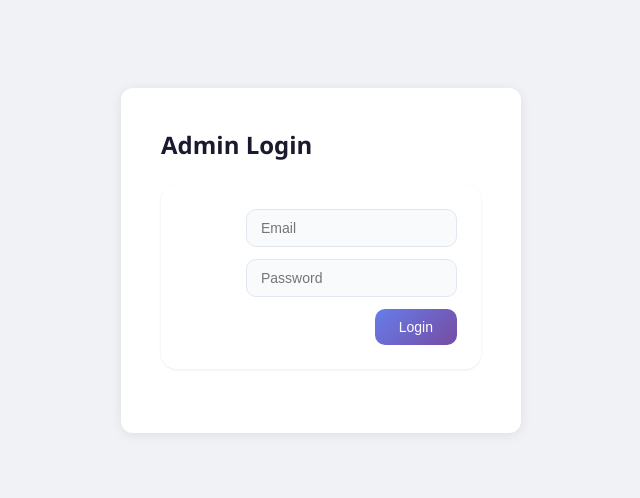
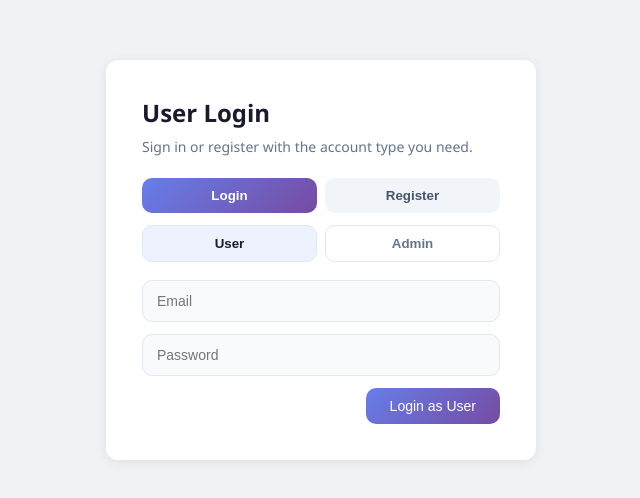
Before and after one commit to tanishq2526/Category-logic-backend.git.io, a React (Vite) app in the folder frontend/: page /login in a window 1280 px wide. Shown: the part 140-638 px from the top of the page, without its empty margins (319-959 px from the left). Built offline with nearby package versions, Linux system fonts and the light colour scheme.

Commit message:
Modified and updated auth for user and admin both

```diff
--- a/frontend/src/App.jsx
+++ b/frontend/src/App.jsx
@@ -13,10 +13,11 @@ import GiftCards from "./pages/admin/GiftCards";
 import Profile from "./pages/admin/Profile";
 // import Orders from "./pages/admin/Orders";
 import Login from "./pages/Login";
+import UserHome from "./pages/UserHome";
 
 function AdminLayout({ children }) {
   return (
-    <ProtectedRoute>
+    <ProtectedRoute role="admin">
       <div
         style={{ display: "flex", minHeight: "100vh", background: "#f8fafc" }}
       >
@@ -43,6 +44,14 @@ function App() {
       <Routes>
         <Route path="/" element={<Navigate to="/login" replace />} />
         <Route path="/login" element={<Login />} />
+        <Route
+          path="/user/home"
+          element={
+            <ProtectedRoute role="user">
+              <UserHome />
+            </ProtectedRoute>
+          }
+        />
 
         <Route
           path="/admin/dashboard"
--- a/frontend/src/components/ProtectedRoute.jsx
+++ b/frontend/src/components/ProtectedRoute.jsx
@@ -1,10 +1,23 @@
 import { Navigate } from "react-router-dom";
 
-function ProtectedRoute({ children }) {
+function ProtectedRoute({ children, role }) {
   const token = localStorage.getItem("token");
+  const storedUser = localStorage.getItem("user");
+  let user = null;
+
+  try {
+    user = storedUser ? JSON.parse(storedUser) : null;
+  } catch {
+    localStorage.removeItem("token");
+    localStorage.removeItem("user");
+  }
 
   if (!token) {
     return <Navigate to="/login" />;
+  }
+
+  if (role && user?.role !== role) {
+    return <Navigate to={user?.role === "admin" ? "/admin/dashboard" : "/user/home"} />;
   }
 
   return children;
--- a/frontend/src/pages/Login.jsx
+++ b/frontend/src/pages/Login.jsx
@@ -1,33 +1,152 @@
-import { useState } from "react";
+import { useMemo, useState } from "react";
 import { useNavigate } from "react-router-dom";
 
+const initialForm = {
+  name: "",
+  email: "",
+  phone: "",
+  password: "",
+  confirmPassword: "",
+  secretKey: "",
+};
+
+const inputStyle = {
+  width: "100%",
+  minWidth: 0,
+  flex: "none",
+  padding: "12px 14px",
+  border: "1.5px solid #e2e8f0",
+  borderRadius: "10px",
+  background: "#f8fafc",
+  fontSize: "14px",
+};
+
 function Login() {
-  const [email, setEmail] = useState("");
-  const [password, setPassword] = useState("");
-  const [error, setError] = useState("");
   const navigate = useNavigate();
+  const [mode, setMode] = useState("login");
+  const [accountType, setAccountType] = useState("user");
+  const [form, setForm] = useState(initialForm);
+  const [message, setMessage] = useState({ type: "", text: "" });
+  const [loading, setLoading] = useState(false);
 
-  const handleSubmit = async (e) => {
-    e.preventDefault();
-    setError("");
+  const isRegister = mode === "register";
+  const isAdmin = accountType === "admin";
 
-    const res = await fetch("/api/auth/login", {
-      method: "POST",
-      headers: { "Content-Type": "application/json" },
-      body: JSON.stringify({ email, password }),
-    });
+  const title = useMemo(() => {
+    if (isRegister) return isAdmin ? "Create Admin Account" : "Create User Account";
+    return isAdmin ? "Admin Login" : "User Login";
+  }, [isAdmin, isRegister]);
 
-    const data = await res.json();
+  const updateForm = (key, value) => {
+    setForm((current) => ({ ...current, [key]: value }));
+    setMessage({ type: "", text: "" });
+  };
 
-    if (data.success) {
+  const resetForm = () => {
+    setForm(initialForm);
+    setMessage({ type: "", text: "" });
+  };
+
+  const switchMode = (nextMode) => {
+    setMode(nextMode);
+    resetForm();
+  };
+
+  const switchAccountType = (nextType) => {
+    setAccountType(nextType);
+    setMessage({ type: "", text: "" });
+  };
+
+  const redirectByRole = (user) => {
+    if (user?.role === "admin") {
+      navigate("/admin/dashboard", { replace: true });
+      return;
+    }
+
+    navigate("/user/home", { replace: true });
+  };
+
+  const validate = () => {
+    if (!form.email.trim() || !form.password) {
+      return "Email and password are required";
+    }
+
+    if (isRegister) {
+      if (!form.name.trim()) return "Name is required";
+      if (form.password.length < 6) return "Password must be at least 6 characters";
+      if (form.password !== form.confirmPassword) return "Passwords do not match";
+      if (isAdmin && !form.secretKey.trim()) return "Admin secret key is required";
+    }
+
+    return "";
+  };
+
+  const handleSubmit = async (event) => {
+    event.preventDefault();
+
+    const validationError = validate();
+    if (validationError) {
+      setMessage({ type: "error", text: validationError });
+      return;
+    }
+
+    setLoading(true);
+    setMessage({ type: "", text: "" });
+
+    try {
+      const endpoint = isRegister
+        ? isAdmin
+          ? "/api/auth/register-admin"
+          : "/api/auth/register"
+        : "/api/auth/login";
+
+      const payload = isRegister
+        ? {
+            name: form.name,
+            email: form.email,
+            phone: form.phone,
+            password: form.password,
+            ...(isAdmin && { secretKey: form.secretKey }),
+          }
+        : {
+            email: form.email,
+            password: form.password,
+          };
+
+      const response = await fetch(endpoint, {
+        method: "POST",
+        headers: { "Content-Type": "application/json" },
+        body: JSON.stringify(payload),
+      });
+
+      const data = await response.json();
+
+      if (!response.ok || !data.success) {
+        setMessage({
+          type: "error",
+          text: data.message || "Authentication failed",
+        });
+        return;
+      }
+
+      if (!isRegister && data.user?.role !== accountType) {
+        setMessage({
+          type: "error",
+          text: `This account is registered as ${data.user?.role}. Select ${data.user?.role} to continue.`,
+        });
+        return;
+      }
+
       localStorage.setItem("token", data.token);
       localStorage.setItem("user", JSON.stringify(data.user));
-
-      if (data.user.role === "admin") {
-        navigate("/admin/dashboard");
-      } else {
-        navigate("/");
-      }
+      redirectByRole(data.user);
+    } catch (error) {
+      setMessage({
+        type: "error",
+        text: error.message || "Something went wrong",
+      });
+    } finally {
+      setLoading(false);
     }
   };
 
@@ -39,54 +158,172 @@ function Login() {
         alignItems: "center",
         justifyContent: "center",
         background: "#f0f2f5",
+        padding: "24px",
       }}
     >
       <div
         style={{
           background: "white",
-          padding: "40px",
+          padding: "36px",
           borderRadius: "12px",
           boxShadow: "0 2px 12px rgba(0,0,0,0.08)",
           width: "100%",
-          maxWidth: "400px",
+          maxWidth: "430px",
         }}
       >
-        <h1 style={{ marginBottom: "24px", color: "#1a1a2e" }}>Admin Login</h1>
+        <h1 style={{ marginBottom: "8px", color: "#1a1a2e" }}>{title}</h1>
+        <p style={{ marginBottom: "22px", color: "#64748b", fontSize: "14px" }}>
+          Sign in or register with the account type you need.
+        </p>
 
-        {error && (
+        <div
+          style={{
+            display: "grid",
+            gridTemplateColumns: "1fr 1fr",
+            gap: "8px",
+            marginBottom: "12px",
+          }}
+        >
+          {["login", "register"].map((item) => (
+            <button
+              key={item}
+              type="button"
+              onClick={() => switchMode(item)}
+              style={{
+                border: "none",
+                borderRadius: "10px",
+                padding: "10px 12px",
+                cursor: "pointer",
+                fontWeight: "600",
+                color: mode === item ? "white" : "#475569",
+                background:
+                  mode === item
+                    ? "linear-gradient(135deg, #667eea, #764ba2)"
+                    : "#f1f5f9",
+              }}
+            >
+              {item === "login" ? "Login" : "Register"}
+            </button>
+          ))}
+        </div>
+
+        <div
+          style={{
+            display: "grid",
+            gridTemplateColumns: "1fr 1fr",
+            gap: "8px",
+            marginBottom: "18px",
+          }}
+        >
+          {["user", "admin"].map((item) => (
+            <button
+              key={item}
+              type="button"
+              onClick={() => switchAccountType(item)}
+              style={{
+                border: "1px solid #e2e8f0",
+                borderRadius: "10px",
+                padding: "10px 12px",
+                cursor: "pointer",
+                fontWeight: "600",
+                color: accountType === item ? "#1a1a2e" : "#64748b",
+                background: accountType === item ? "#eef2ff" : "white",
+              }}
+            >
+              {item === "user" ? "User" : "Admin"}
+            </button>
+          ))}
+        </div>
+
+        {message.text && (
           <div
             style={{
-              background: "#ffe0e0",
-              color: "#e94560",
+              background: message.type === "error" ? "#ffe0e0" : "#dcfce7",
+              color: message.type === "error" ? "#e94560" : "#166534",
               padding: "10px",
               borderRadius: "8px",
               marginBottom: "16px",
               fontSize: "14px",
             }}
           >
-            {error}
+            {message.text}
           </div>
         )}
 
         <form
           onSubmit={handleSubmit}
-          style={{ display: "flex", flexDirection: "column", gap: "12px" }}
+          style={{
+            display: "flex",
+            flexDirection: "column",
+            gap: "12px",
+            padding: 0,
+            margin: 0,
+            boxShadow: "none",
+            borderRadius: 0,
+          }}
         >
+          {isRegister && (
+            <>
+              <input
+                type="text"
+                placeholder="Full name"
+                value={form.name}
+                onChange={(e) => updateForm("name", e.target.value)}
+                style={inputStyle}
+              />
+              <input
+                type="tel"
+                placeholder="Phone number"
+                value={form.phone}
+                onChange={(e) => updateForm("phone", e.target.value)}
+                style={inputStyle}
+              />
+            </>
+          )}
+
           <input
             type="email"
             placeholder="Email"
-            value={email}
-            onChange={(e) => setEmail(e.target.value)}
-            required
+            value={form.email}
+            onChange={(e) => updateForm("email", e.target.value)}
+            style={inputStyle}
           />
           <input
             type="password"
             placeholder="Password"
-            value={password}
-            onChange={(e) => setPassword(e.target.value)}
-            required
+            value={form.password}
+            onChange={(e) => updateForm("password", e.target.value)}
+            style={inputStyle}
           />
-          <button type="submit">Login</button>
+
+          {isRegister && (
+            <>
+              <input
+                type="password"
+                placeholder="Confirm password"
+                value={form.confirmPassword}
+                onChange={(e) => updateForm("confirmPassword", e.target.value)}
+                style={inputStyle}
+              />
+              {isAdmin && (
+                <input
+                  type="password"
+                  placeholder="Admin secret key"
+                  value={form.secretKey}
+                  onChange={(e) => updateForm("secretKey", e.target.value)}
+                  style={inputStyle}
+                />
+              )}
+            </>
+          )}
+
+          <button type="submit" disabled={loading}>
+            {loading
+              ? "Please wait..."
+              : isRegister
+                ? `Create ${isAdmin ? "Admin" : "User"} Account`
+                : `Login as ${isAdmin ? "Admin" : "User"}`}
+          </button>
         </form>
       </div>
     </div>
--- /dev/null
+++ b/frontend/src/pages/UserHome.jsx
@@ -0,0 +1,97 @@
+import { useMemo } from "react";
+import { useNavigate } from "react-router-dom";
+
+function UserHome() {
+  const navigate = useNavigate();
+  const user = useMemo(() => {
+    const storedUser = localStorage.getItem("user");
+    return storedUser ? JSON.parse(storedUser) : null;
+  }, []);
+
+  const handleLogout = () => {
+    localStorage.removeItem("token");
+    localStorage.removeItem("user");
+    navigate("/login", { replace: true });
+  };
+
+  return (
+    <div
+      style={{
+        minHeight: "100vh",
+        background: "#f0f2f5",
+        display: "flex",
+        alignItems: "center",
+        justifyContent: "center",
+        padding: "24px",
+      }}
+    >
+      <div
+        style={{
+          width: "100%",
+          maxWidth: "520px",
+          background: "white",
+          borderRadius: "12px",
+          boxShadow: "0 2px 12px rgba(0,0,0,0.08)",
+          padding: "36px",
+        }}
+      >
+        <p
+          style={{
+            color: "#667eea",
+            fontWeight: "700",
+            fontSize: "13px",
+            textTransform: "uppercase",
+            marginBottom: "8px",
+          }}
+        >
+          User Account
+        </p>
+        <h1 style={{ color: "#1a1a2e", marginBottom: "10px" }}>
+          Welcome, {user?.name || "User"}
+        </h1>
+        <p style={{ color: "#64748b", fontSize: "14px", marginBottom: "22px" }}>
+          Your user login and registration flow is active. Admin users will be sent to
+          the admin dashboard, and user accounts land here.
+        </p>
+
+        <div
+          style={{
+            background: "#f8fafc",
+            border: "1px solid #e2e8f0",
+            borderRadius: "10px",
+            padding: "16px",
+            marginBottom: "22px",
+            display: "grid",
+            gap: "8px",
+          }}
+        >
+          <div style={{ color: "#334155", fontSize: "14px" }}>
+            <strong>Email:</strong> {user?.email || "-"}
+          </div>
+          <div style={{ color: "#334155", fontSize: "14px" }}>
+            <strong>Role:</strong> {user?.role || "user"}
+          </div>
+        </div>
+
+        <button
+          type="button"
+          onClick={handleLogout}
+          style={{
+            width: "100%",
+            border: "none",
+            borderRadius: "10px",
+            padding: "12px 16px",
+            cursor: "pointer",
+            color: "white",
+            fontWeight: "600",
+            background: "linear-gradient(135deg, #667eea, #764ba2)",
+          }}
+        >
+          Logout
+        </button>
+      </div>
+    </div>
+  );
+}
+
+export default UserHome;
```
Also changed, not shown: 1 other file (tests, documents, lock files or other folders).
